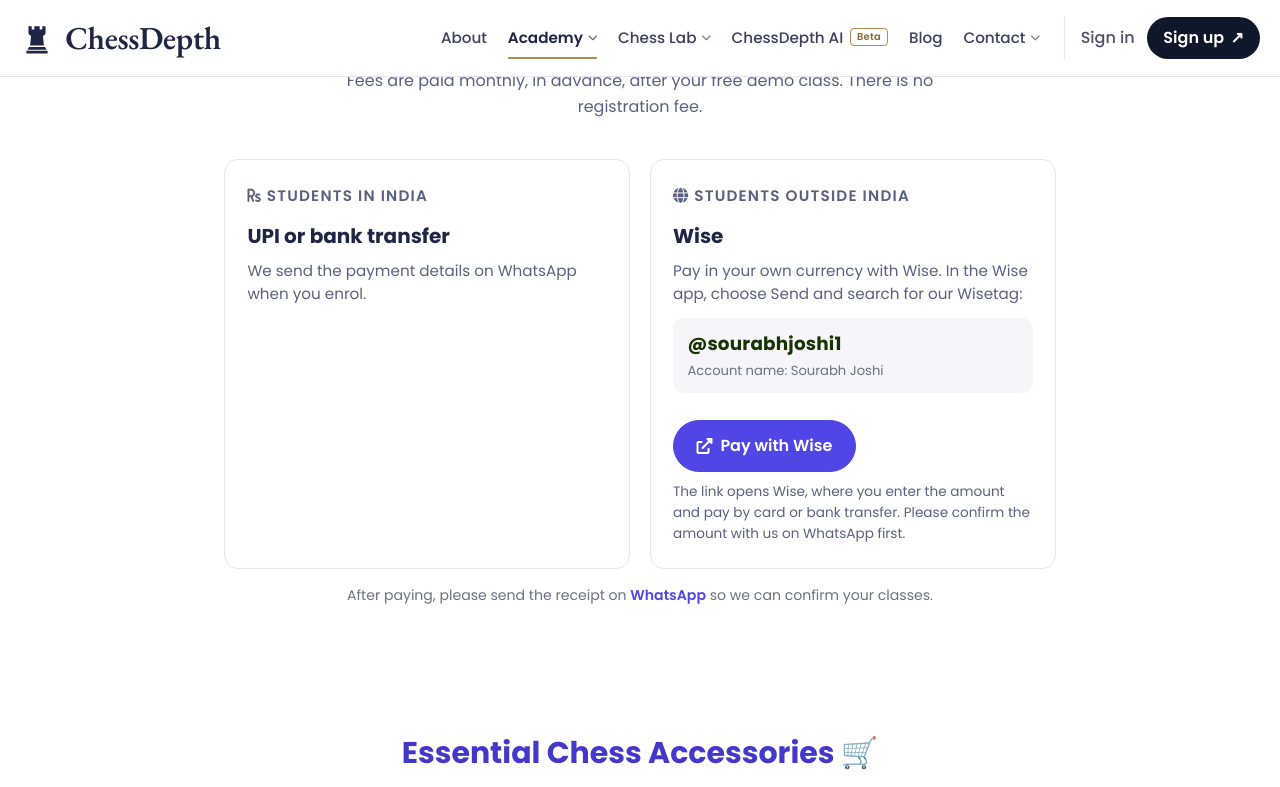
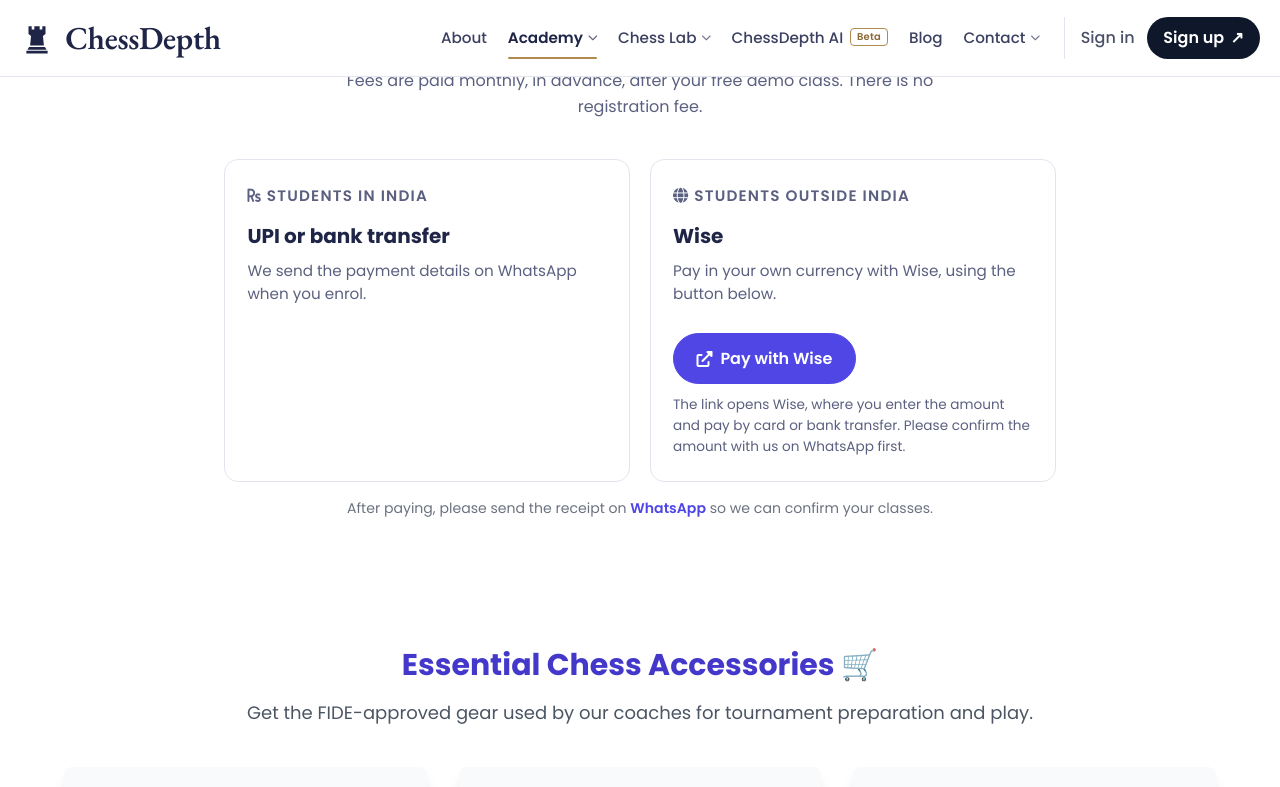
Before and after one commit to Sourabhjoshi1/Chess-Depth, a Jekyll site: the page built from pages/courses.html, in a window 1280 px wide and 900 px high, scrolled down 3713 px, cut to the strip 0-787 px from the top of the window. Built offline with Jekyll 4.4.1, drawn with Linux system fonts in a browser that asks for light colours.

Commit message:
Courses: remove the Wisetag and account name box, keep the Pay with Wise button
Co-Authored-By: Claude Fable 5.2 <noreply@anthropic.com>
Claude-Session: https://claude.ai/code/session_017ZwxdNZGtw2tXrZdE2ZP9f

```diff
--- a/pages/courses.html
+++ b/pages/courses.html
@@ -15,7 +15,7 @@ faq:
   - q: "How do I move up to the next level?"
     a: "Students take a quiz every eight sessions. You move up when the quizzes and your games show you are ready, not after a fixed number of weeks."
   - q: "How do I pay the fees?"
-    a: "Students in India pay by UPI or bank transfer; we send the details on WhatsApp when you enrol. Students outside India can pay in their own currency with Wise, using the Pay with Wise link on this page or our Wisetag @sourabhjoshi1. Fees are paid monthly, in advance."
+    a: "Students in India pay by UPI or bank transfer; we send the details on WhatsApp when you enrol. Students outside India can pay in their own currency with Wise, using the Pay with Wise link on this page. Fees are paid monthly, in advance."
   - q: "Are the classes live or recorded?"
     a: "All classes are live, online, with a coach and a shared board. You can ask questions, solve positions during the lesson and get feedback on your own games."
   - q: "Do you teach adults as well as children?"
@@ -180,8 +180,7 @@ faq:
         <div class="cs-pay-card">
           <p class="cs-pay-where"><i class="fas fa-globe"></i> Students outside India</p>
           <h3>Wise</h3>
-          <p>Pay in your own currency with Wise. In the Wise app, choose Send and search for our Wisetag:</p>
-          <p class="cs-pay-tag"><b>@sourabhjoshi1</b><span>Account name: Sourabh Joshi</span></p>
+          <p>Pay in your own currency with Wise, using the button below.</p>
           <a href="https://wise.com/pay/business/sourabhjoshi1" target="_blank" rel="noopener noreferrer" class="cs-btn cs-btn-main cs-pay-btn"><i class="fas fa-external-link-alt"></i> Pay with Wise</a>
           <p class="cs-pay-small">The link opens Wise, where you enter the amount and pay by card or bank transfer. Please confirm the amount with us on WhatsApp first.</p>
         </div>
```
